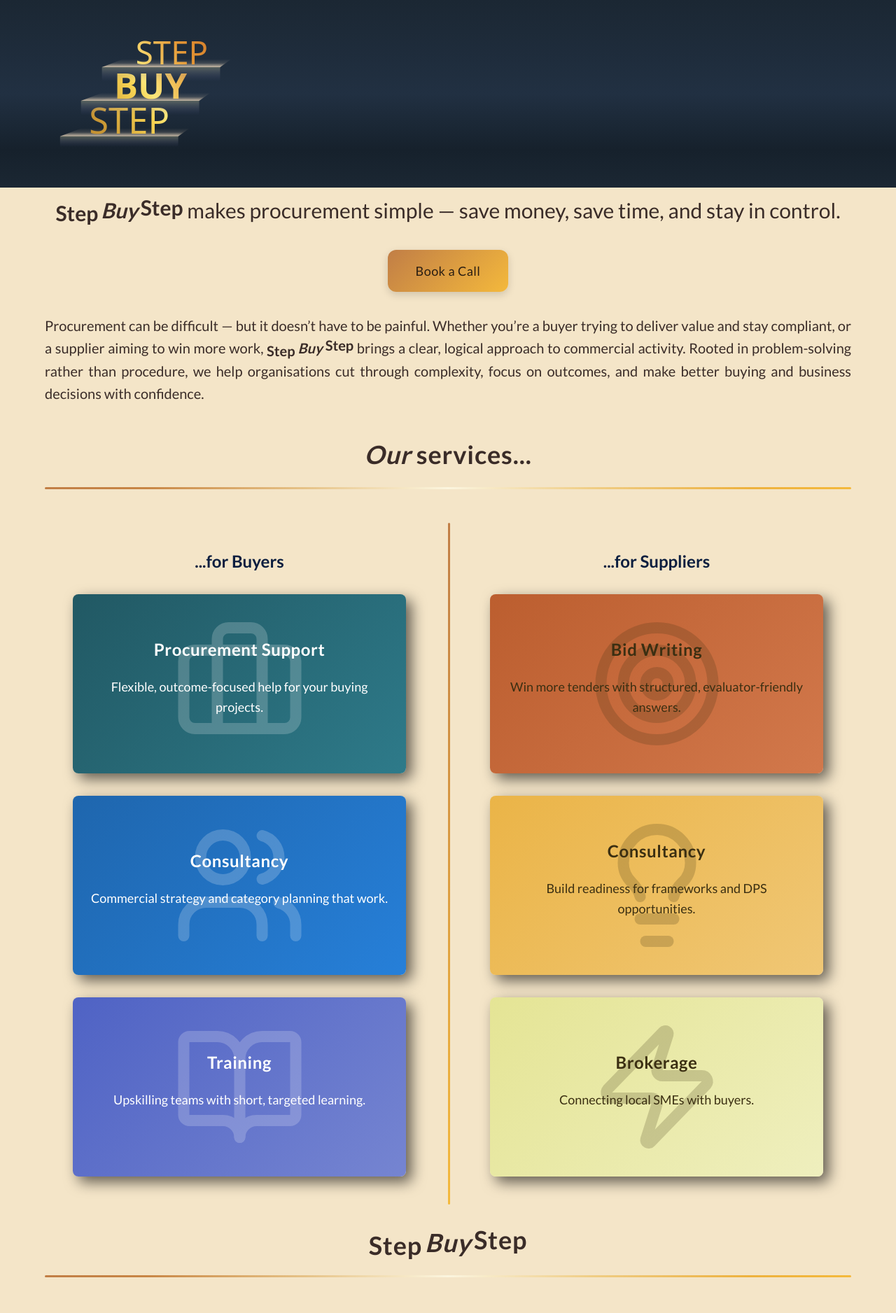
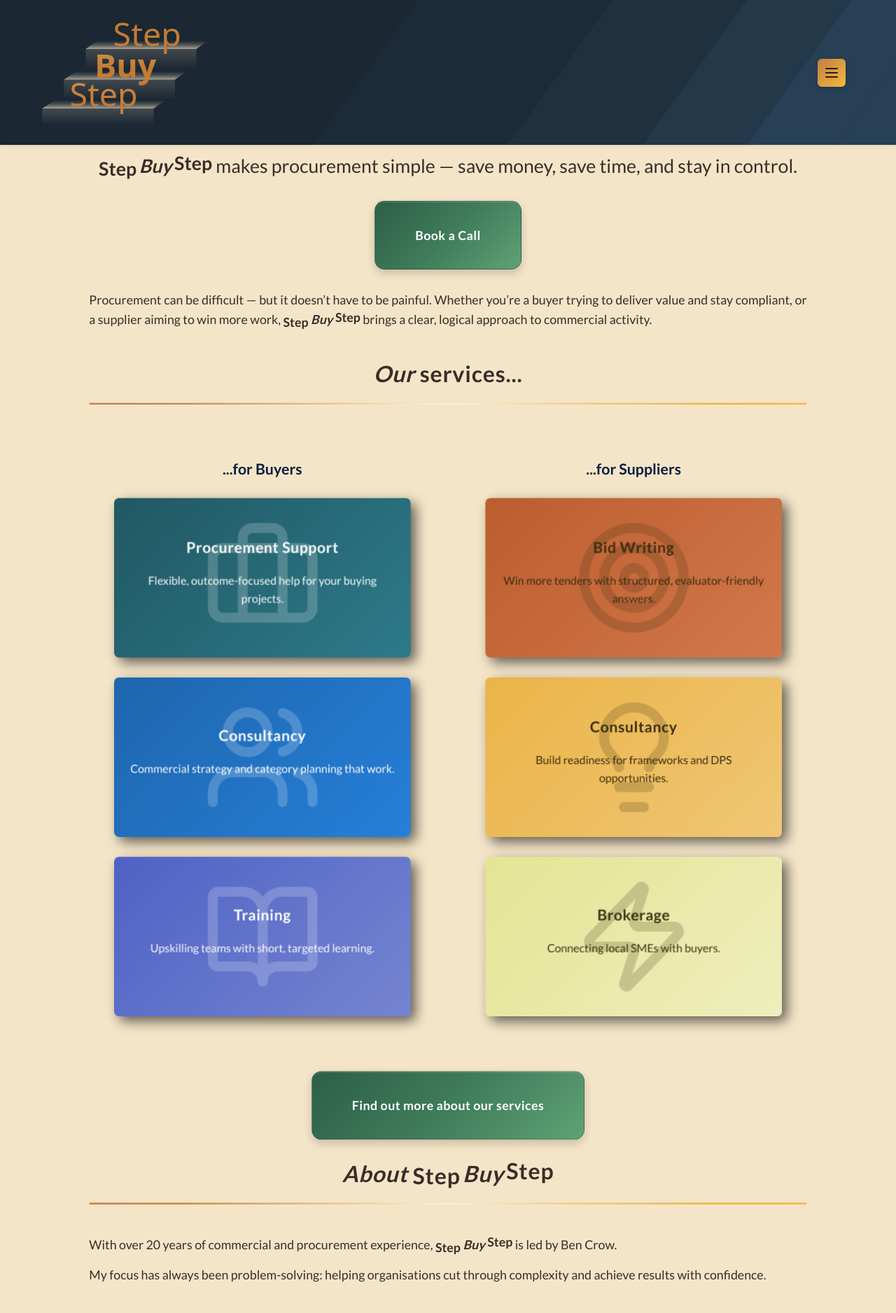
Before and after one commit to bpc2882/stepbuystep, a React (Vite) app: page / in a window 1280 px wide. Shown: the top 1876 px of the page at 70% size. Built offline with nearby package versions, Linux system fonts and the light colour scheme; a web font is replaced by a local one.

Commit message:
v4.5 - further visuals and content

```diff
--- a/index.html
+++ b/index.html
@@ -26,7 +26,7 @@
     <meta name="twitter:image" content="https://stepbuystep.co.uk/og-image.jpg" />
 
     <!-- Favicon -->
-    <link rel="icon" type="image/svg+xml" href="/src/assets/step buy step-1.svg" />
+    <link rel="icon" type="image/svg+xml" href="/src/assets/favicon.svg" />
 
     <!-- Google Fonts -->
     <link href="https://fonts.googleapis.com/css2?family=Lato:wght@400;700&display=swap" rel="stylesheet" />
--- a/src/App.jsx
+++ b/src/App.jsx
@@ -2,7 +2,14 @@
 import React, { useState, useEffect } from "react";
 import Logo from "./assets/step buy step-1.svg";
 import CutProc from "./assets/cutproc.svg";
-import { Lightbulb, Target, Zap, Briefcase, Users, BookOpen } from "lucide-react";
+import {
+  Lightbulb,
+  Target,
+  Zap,
+  Briefcase,
+  Users,
+  BookOpen,
+} from "lucide-react";
 import ContactForm from "./ContactForm";
 import { Routes, Route, Link } from "react-router-dom";
 import About from "./About";
@@ -15,6 +22,41 @@
   contactHSL,
   aboutHSL,
 } from "./theme";
+
+/* ---------- CTA BUTTON ---------- */
+const CTAButton = ({ text, href, to }) => {
+  const baseStyle = {
+    background: "linear-gradient(135deg, #2d5e49 0%, #3f7c5a 50%, #5fa274 100%)",
+    color: "#ffffff",
+    boxShadow:
+      "0 6px 14px rgba(0,0,0,0.18), inset 0 1px 1px rgba(255,255,255,0.25)",
+    border: "1px solid rgba(12, 54, 46, 0.35)",
+    transition: "all 0.3s ease",
+  };
+
+  const classes =
+    "inline-block px-12 py-8 md:px-16 md:py-10 rounded-2xl text-lg md:text-xl font-semibold " +
+    "tracking-wide hover:scale-[1.03] hover:shadow-[0_0_20px_rgba(61,138,119,0.45)] " +
+    "focus:outline-none antialiased text-center";
+
+  if (to)
+    return (
+      <Link to={to} className={classes} style={baseStyle}>
+        {text}
+      </Link>
+    );
+  if (href)
+    return (
+      <a href={href} className={classes} style={baseStyle}>
+        {text}
+      </a>
+    );
+  return (
+    <button className={classes} style={baseStyle}>
+      {text}
+    </button>
+  );
+};
 
 /* ---------- constants ---------- */
 const MODERN_BG = "linear-gradient(180deg, #CBBCA7 0%, #B2A28E 100%)";
@@ -36,14 +78,6 @@
   });
 }
 
-function getBreakpointLabel(width) {
-  if (width < 640) return "base (<640px)";
-  if (width < 768) return "sm (≥640)";
-  if (width < 1024) return "md (≥768)";
-  if (width < 1280) return "lg (≥1024)";
-  return "xl (≥1280)";
-}
-
 /* ---------- reusable components ---------- */
 const BodyText = ({ children, className = "" }) => (
   <p
@@ -53,7 +87,6 @@
     {children}
   </p>
 );
-
 
 const HighlightSBS = () => (
   <span className="inline-flex items-baseline gap-1 align-baseline font-bold">
@@ -65,7 +98,9 @@
 
 const MakeALine = ({ className = "", fullWidth = false }) => (
   <div
-    className={`relative ${fullWidth ? "w-[95vw]" : "w-full"} mx-auto ${className || "my-4"}`}
+    className={`relative ${fullWidth ? "w-[95vw]" : "w-full"} mx-auto ${
+      className || "my-4"
+    }`}
     style={{
       background:
         "radial-gradient(circle at center, rgba(255,255,240,0.9) 0%, rgba(255,255,220,0.45) 35%, transparent 75%), linear-gradient(to right, #C17E46, #F4B93C)",
@@ -75,20 +110,25 @@
   />
 );
 
+const SectionTitle = ({ text = "" }) => {
+  const words = text.trim().split(/\s+/);
+  const firstWord = words[0] || "";
+  const restWords = words.slice(1).join(" ");
+  const restIsSBS = /^\s*StepBuyStep\s*$/i.test(restWords);
+  const wholeIsSBS = /^\s*StepBuyStep\s*$/i.test(text);
 
-const SectionTitle = ({ text }) => {
-  const [firstWord, ...rest] = text.split(" ");
   return (
     <div className="mt-8 mb-12 text-center w-full mx-auto relative">
       <h2
         className="text-3xl md:text-4xl font-bold tracking-wide mb-6 relative z-10"
         style={{ color: BASE_TEXT_COLOR }}
       >
-        {text.includes("StepBuyStep") ? (
+        {wholeIsSBS ? (
           <HighlightSBS />
         ) : (
           <>
-            <span className="italic">{firstWord}</span> {rest.join(" ")}
+            <span className="italic">{firstWord}</span>{" "}
+            {restIsSBS ? <HighlightSBS /> : restWords}
           </>
         )}
       </h2>
@@ -97,6 +137,7 @@
   );
 };
 
+/* ---------- flippable box ---------- */
 const FlippableBox = ({
   icon: Icon,
   title,
@@ -159,10 +200,9 @@
   );
 };
 
-
-
 /* ---------- main page ---------- */
 function StepBuyStepPage() {
+  const [menuOpen, setMenuOpen] = useState(false);
   const [width, setWidth] = useState(window.innerWidth);
 
   useEffect(() => {
@@ -176,52 +216,106 @@
       className="relative overflow-hidden antialiased min-h-screen"
       style={{ backgroundColor: "#F4E5C8", color: TEXT_COLOR }}
     >
-
-
       {/* ---------- HEADER ---------- */}
       <header
-  className="w-full flex items-center justify-center md:justify-start"
+        className="relative w-full flex items-center justify-between py-1 sm:py-2 px-6 overflow-visible"
         style={{
-    minHeight: '5rem',
-    width: '100%',            // ✅ not 100vw
-    background:
-      'linear-gradient(180deg, #1B2733 0%, #213042 50%, #16212C 80%, #1B2733 100%)',
-    backgroundRepeat: 'no-repeat',
-    backgroundSize: '100% 100%',
+          backgroundColor: "#1B2733",
+          boxShadow: "0 2px 6px rgba(0,0,0,0.08)",
         }}
       >
+        <svg
+          className="absolute inset-0 w-full h-full opacity-25"
+          viewBox="0 0 1200 120"
+          preserveAspectRatio="none"
+        >
+          <polygon points="0,120 140,0 560,0 420,120" fill="#1B2733" />
+          <polygon points="420,120 560,0 820,0 680,120" fill="#223A4A" />
+          <polygon points="680,120 820,0 1000,0 860,120" fill="#2D5066" />
+          <polygon points="860,120 1000,0 1140,0 1000,120" fill="#3B6A8A" />
+          <polygon points="1000,120 1140,0 1260,0 1120,120" fill="#4E8DBA" />
+          <polygon points="1120,120 1260,0 1200,0 1200,120" fill="#4E8DBA" />
+        </svg>
 
-<div className="flex justify-center md:justify-start items-center w-full">
+        <div
+          className="flex items-center justify-between w-full transform
+               scale-[0.85] sm:scale-[0.9] md:scale-[1.0]
+               transition-transform duration-300 ease-out"
+        >
           <img
             src={Logo}
             alt="Step Buy Step logo"
-    className="object-contain h-auto w-[55vw] sm:w-[45vw] md:w-[350px] lg:w-[420px] align-middle"
+            className="object-contain h-auto flex-shrink-0
+                 w-[200px] sm:w-[240px] md:w-[280px] lg:w-[300px]"
+          />
+
+          <button
+            onClick={() => setMenuOpen(!menuOpen)}
+            className="p-2 rounded-md transition hover:scale-105 mr-12 flex-shrink-0"
             style={{
-      transform: 'scale(var(--logo-scale, 0.7))',
-      transformOrigin: 'center',
+              background: "linear-gradient(135deg, #C17E46 0%, #F4B93C 100%)",
+              color: "#2a1e12",
+              boxShadow: "0 2px 6px rgba(0,0,0,0.15)",
             }}
+            aria-label="Menu"
+          >
+            <svg
+              xmlns="http://www.w3.org/2000/svg"
+              fill="none"
+              viewBox="0 0 24 24"
+              strokeWidth={2}
+              stroke="currentColor"
+              className="w-6 h-6"
+            >
+              <path
+                strokeLinecap="round"
+                strokeLinejoin="round"
+                d="M4 6h16M4 12h16M4 18h16"
               />
+            </svg>
+          </button>
         </div>
 
+        {menuOpen && (
+          <nav
+            className="mobile-menu absolute left-0 top-full w-full z-[99999]
+               bg-[#223A4A] border-t border-[#2F3C47]
+               shadow-xl isolate transition-all duration-300 ease-in-out"
+          >
+            <ul
+              className="flex flex-col items-center py-4 space-y-3
+                 text-[#C57A44] text-lg font-semibold
+                 drop-shadow-[0_1px_2px_rgba(0,0,0,0.4)]"
+            >
+              <li>
+                <a href="#services" className="hover:text-[#E39B57] transition">
+                  Our services
+                </a>
+              </li>
+              <li>
+                <a href="#about" className="hover:text-[#E39B57] transition">
+                  About
+                </a>
+              </li>
+              <li>
+                <a href="#contact" className="hover:text-[#E39B57] transition">
+                  Contact
+                </a>
+              </li>
+            </ul>
+          </nav>
+        )}
       </header>
-
-
-
-
-
 
       {/* ---------- MAIN CONTENT ---------- */}
       <main
-  className="relative z-20 pb-20 mx-auto box-border"
+        className="relative z-20 pb-20 mx-auto box-border origin-top scale-[0.89]"
         style={{
           maxWidth: PAGE_WIDTH,
           margin: "0 auto",
           padding: "0 1.5rem",
         }}
       >
-
-
-        {/* <MakeALine className="mx-auto mt-1 mb-6" /> */}
         <p
           className="text-lg md:text-3xl leading-relaxed mt-2 mb-4 text-center"
           style={{ color: BASE_TEXT_COLOR }}
@@ -230,52 +324,28 @@
           stay in control.
         </p>
 
-        {/* CTA */}
-        <div className="flex justify-center mt-8 mb-8">
-          <a
-            href="#contact"
-            className="inline-block px-10 py-4 text-lg font-medium tracking-wide rounded-xl shadow-md transition-all duration-300 hover:scale-[1.04] hover:shadow-lg antialiased"
-            style={{
-              background: "linear-gradient(135deg, #C17E46 0%, #F4B93C 100%)",
-              color: "#2a1e12",
-              boxShadow: "0 4px 12px rgba(0,0,0,0.15)",
-            }}
-          >
-            Book a Call
-          </a>
+        <div className="flex justify-center mt-8 mb-8 w-full">
+          <CTAButton href="#contact" text="Book a Call" />
         </div>
 
-        {/* Intro */}
         <section className="mb-12 px-0 mx-auto max-w-[75rem]">
           <BodyText>
             Procurement can be difficult — but it doesn’t have to be painful.
             Whether you’re a buyer trying to deliver value and stay compliant,
             or a supplier aiming to win more work, <HighlightSBS /> brings a
-            clear, logical approach to commercial activity. Rooted in
-            problem-solving rather than procedure, we help organisations cut
-            through complexity, focus on outcomes, and make better buying and
-            business decisions with confidence.
+            clear, logical approach to commercial activity.
           </BodyText>
         </section>
 
         <SectionTitle text="Our services..." />
-
-        {/* Services */}
-        <section className="relative grid md:grid-cols-2 gap-10 mt-10">
-          <div
-            className="hidden md:block absolute left-1/2 top-0 h-full w-[3px] rounded-full"
-            style={{
-              background: "linear-gradient(to bottom, #C17E46, #F4B93C)",
-            }}
-          />
-
+        <section id="services" className="relative grid md:grid-cols-2 gap-10 mt-10">
           {/* Buyers */}
           <div className="space-y-8 p-10">
             <h3 className="text-2xl font-bold text-center text-[#0B1E3F]">
               ...for Buyers
             </h3>
             {generateShades(210, 70, 40, 3).map((color, idx) => {
-              const item = [
+              const items = [
                 {
                   icon: Briefcase,
                   title: "Procurement Support",
@@ -298,12 +368,11 @@
                     "Workshops covering evaluation, negotiation, and new Procurement Act essentials.",
                 },
               ][idx];
-              const bg = makeGradient(color.h, color.s, color.l);
               return (
                 <FlippableBox
                   key={idx}
-                  {...item}
-                  bg={bg}
+                  {...items}
+                  bg={makeGradient(color.h, color.s, color.l)}
                   textColor="#FFFFFF"
                   height="h-64"
                 />
@@ -317,7 +386,7 @@
               ...for Suppliers
             </h3>
             {generateShades(40, 80, 60, 3).map((color, idx) => {
-              const item = [
+              const items = [
                 {
                   icon: Target,
                   title: "Bid Writing",
@@ -340,12 +409,11 @@
                     "Free brokerage for Lincolnshire SMEs — supplier-pays on success.",
                 },
               ][idx];
-              const bg = makeGradient(color.h, color.s, color.l);
               return (
                 <FlippableBox
                   key={idx}
-                  {...item}
-                  bg={bg}
+                  {...items}
+                  bg={makeGradient(color.h, color.s, color.l)}
                   textColor="#3B2F12"
                   height="h-64"
                 />
@@ -354,40 +422,27 @@
           </div>
         </section>
 
+        <div className="flex justify-center mt-12 w-full">
+          <CTAButton to="/about" text="Find out more about our services" />
+        </div>
+
         <SectionTitle text="About StepBuyStep" />
-
-        {/* About */}
         <section id="about" className="mb-16 text-justify">
           <BodyText>
             With over 20 years of commercial and procurement experience,{" "}
-            <HighlightSBS /> is led by Ben Crow. Having worked across public and
-            private sectors, I bring practical insight into delivering outcomes
-            effectively while staying compliant with the Procurement Act and
-            wider regulatory framework.
+            <HighlightSBS /> is led by Ben Crow.
           </BodyText>
           <BodyText>
             My focus has always been problem-solving: helping organisations cut
-            through complexity, overcome obstacles, and achieve results with
-            confidence. Whether it’s procurement strategy, commercial advice, or
-            team training, <HighlightSBS /> offers support that is pragmatic,
-            adaptable, and always outcome-driven.
+            through complexity and achieve results with confidence.
           </BodyText>
-          <Link
-            to="/about"
-            className={`inline-block mt-6 ${ROUNDED} px-8 py-5 shadow-md hover:scale-105 transition`}
-            style={{
-              background: makeGradient(aboutHSL.h, aboutHSL.s, aboutHSL.l),
-              color: getTextColor(aboutHSL.h, aboutHSL.s, aboutHSL.l),
-              boxShadow: SHADOW_STRENGTH,
-            }}
-          >
-            Find out more
-          </Link>
         </section>
 
+        <div className="flex justify-center mt-8 w-full">
+          <CTAButton to="/about" text="Find out more" />
+        </div>
+
         <SectionTitle text="Contact Us" />
-
-        {/* Contact */}
         <section
           id="contact"
           className={`${ROUNDED} backdrop-blur shadow-md p-8`}
@@ -395,6 +450,22 @@
         >
           <ContactForm />
         </section>
+
+        <footer
+          className="w-full mt-16 py-6 text-center text-sm tracking-wide"
+          style={{
+            backgroundColor: "#1B2733",
+            color: "#e6e0d5",
+          }}
+        >
+          <p>
+            <strong>StepBuyStep Ltd.</strong> is a company registered in England
+            &amp; Wales. Company number: <strong>15482719</strong>.
+          </p>
+          <p className="mt-1 opacity-80">
+            © {new Date().getFullYear()} StepBuyStep Ltd. All rights reserved.
+          </p>
+        </footer>
       </main>
     </div>
   );
--- a/src/index.css
+++ b/src/index.css
@@ -1,4 +1,18 @@
 @import "tailwindcss";
+
+/* --- Custom overrides --- */
+nav a {
+  color: #C57A44  !important;
+}
+
+nav a:hover {
+  color: #E39B57  !important;
+}
+
+body, button, input, select, textarea {
+  font-family: 'Cabin' sans-serif !important;
+}
+
 
 /* ---------- Content sources ---------- */
 @source "../index.html";
```
Also changed, not shown: public/favicon.svg (added), src/assets/step buy step-1.svg. Lines whose indentation alone changed are shown as unchanged.
